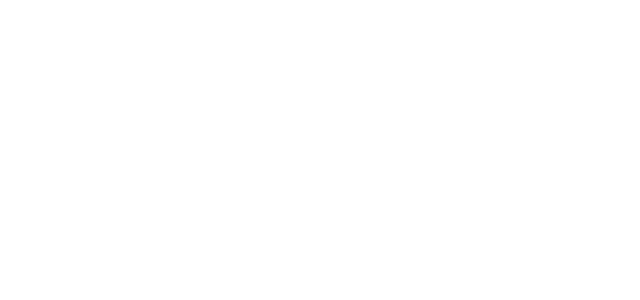
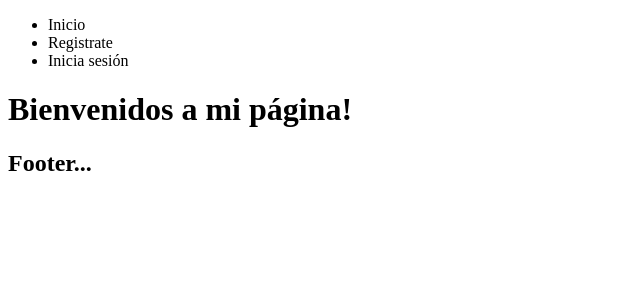
Before and after one commit to AnyuEscobar/trabajo-practico-utn, a React (Vite) app: page / in a window 1280 px wide. Before the commit this address had no page. Shown: the top 300 px of the page, without its empty margins (0-640 px from the left). Built offline with nearby package versions, Linux system fonts and the light colour scheme.

Commit message:
creacion de componente register y home

```diff
--- a/src/components/Header.jsx
+++ b/src/components/Header.jsx
@@ -1,6 +1,17 @@
+import { Link } from "react-router-dom"
+
 const Header = () => {
   return (
-    <h1> Acá va el header</h1>
+    <header>
+      <nav>
+        <ul>
+          <li><Link to="/"></Link> Inicio </li>
+          <li><Link to="/register"></Link> Registrate </li>
+          <li><Link to="/login"></Link> Inicia sesión </li>
+
+        </ul>
+      </nav>
+    </header>
   )
 }
 
--- a/src/main.jsx
+++ b/src/main.jsx
@@ -1,6 +1,5 @@
 import { StrictMode } from 'react'
 import { createRoot } from 'react-dom/client'
-import { Login } from './views/Login'
 import { RouterApp } from './router/RouterApp'
 
 createRoot(document.getElementById('root')).render(
--- a/src/router/RouterApp.jsx
+++ b/src/router/RouterApp.jsx
@@ -1,11 +1,16 @@
 import { BrowserRouter, Routes, Route } from "react-router-dom";
 import { Login } from "../views/Login"
+import { Home } from "../views/Home";
+import { Register } from "../views/Register";
+import { Header } from "../components/Header";
 
 const RouterApp = () => {
   return (
     <BrowserRouter>
       <Routes>
+        <Route path="/register" element={<Register />} />
         <Route path="/login" element={<Login />} />
+        <Route path="/" element={<Home />} />
       </Routes>
     </BrowserRouter>
 
--- /dev/null
+++ b/src/views/Home.jsx
@@ -0,0 +1,14 @@
+import { Header } from "../components/Header"
+import { Layout } from "../components/Layout"
+
+const Home = () => {
+  return (
+    <>
+      <Layout>
+        <h1>Bienvenidos a mi página!</h1>
+      </Layout>
+    </>
+  )
+}
+
+export { Home }
--- /dev/null
+++ b/src/views/Register.jsx
@@ -0,0 +1,15 @@
+const Register = () => {
+  return (
+    <section>
+      <h3> Registrate</h3>
+      <form>
+        <input type="text" placeholder="Ingrese su usuario" />
+        <input type="email" placeholder="Ingrese su email" />
+        <input type="password" placeholder="Ingrese su contraseña" />
+        <button>Enviar</button>
+      </form>
+    </section>
+  )
+}
+
+export { Register }
```
